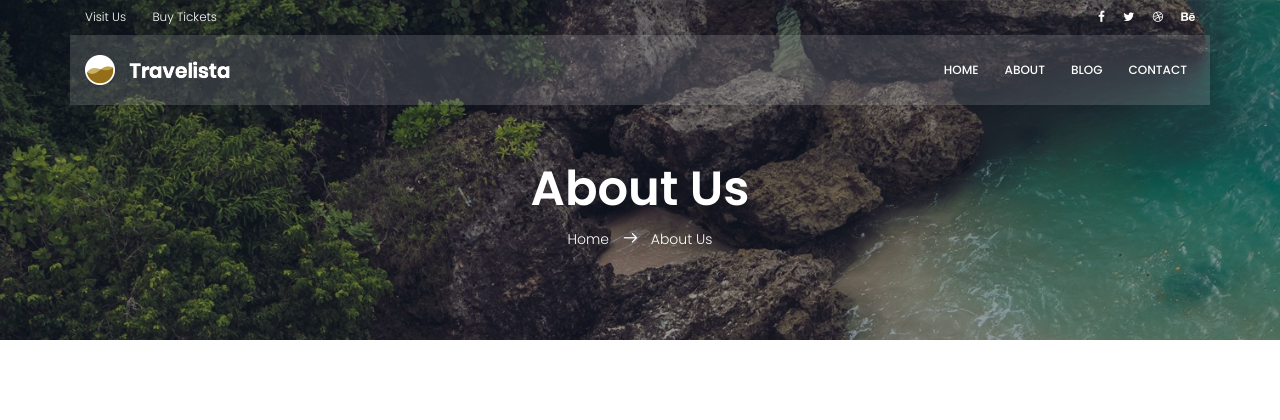
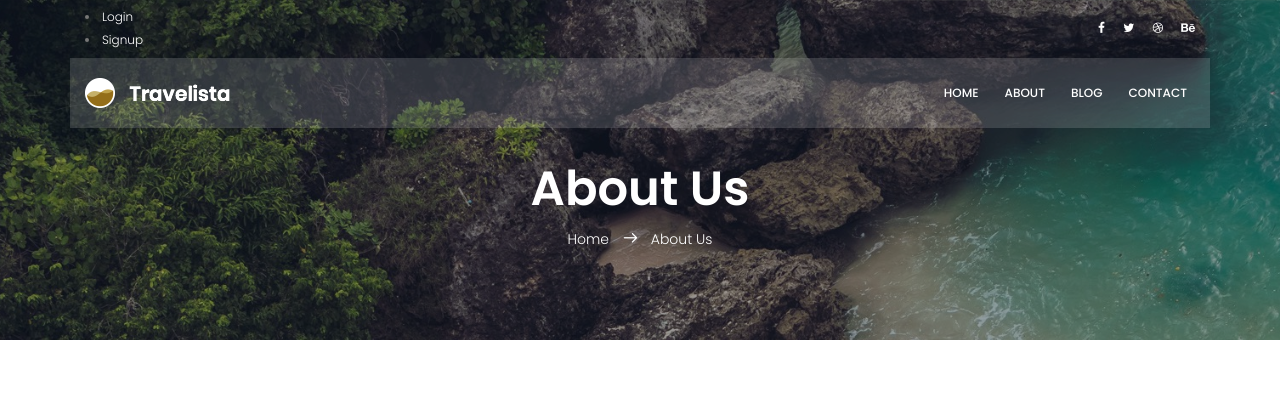
Before and after one commit to miladzarein/web, a Django app: template templates/website/about.html in a window 1280 px wide. Shown: the top 420 px of the page. Run offline with Django 3.2, Linux system fonts and the light colour scheme; the template is opened without the code that fills it, so the values that code supplies are empty; parts of the project's set-up code (start-up, migrations or seed data) failed here and were passed over; some libraries are stand-ins or nearby versions.

Commit message:
can view login or not in page
changed layout html part for see if user is logged in

```diff
--- a/templates/layout.html
+++ b/templates/layout.html
@@ -47,10 +47,14 @@
         <div class="container">
           <div class="row align-items-center">
             <div class="col-lg-6 col-sm-6 col-6 header-top-left">
+              {% if request.user.is_authenticated %}
               <ul>
-                <li><a href="#">Visit Us</a></li>
-                <li><a href="#">Buy Tickets</a></li>
+                <li><a href="{% url 'accounts:login' %}">logged in as {{ request.user.username }}</a></li>
+                {% else %}
+                <li><a href="{% url 'accounts:login' %}">Login</a></li>
+                <li><a href="{% url 'accounts:signup' %}">Signup</a></li>
               </ul>
+              {% endif %}
             </div>
             <div class="col-lg-6 col-sm-6 col-6 header-top-right">
               <div class="header-social">
```
Also changed, not shown: db.sqlite3.
